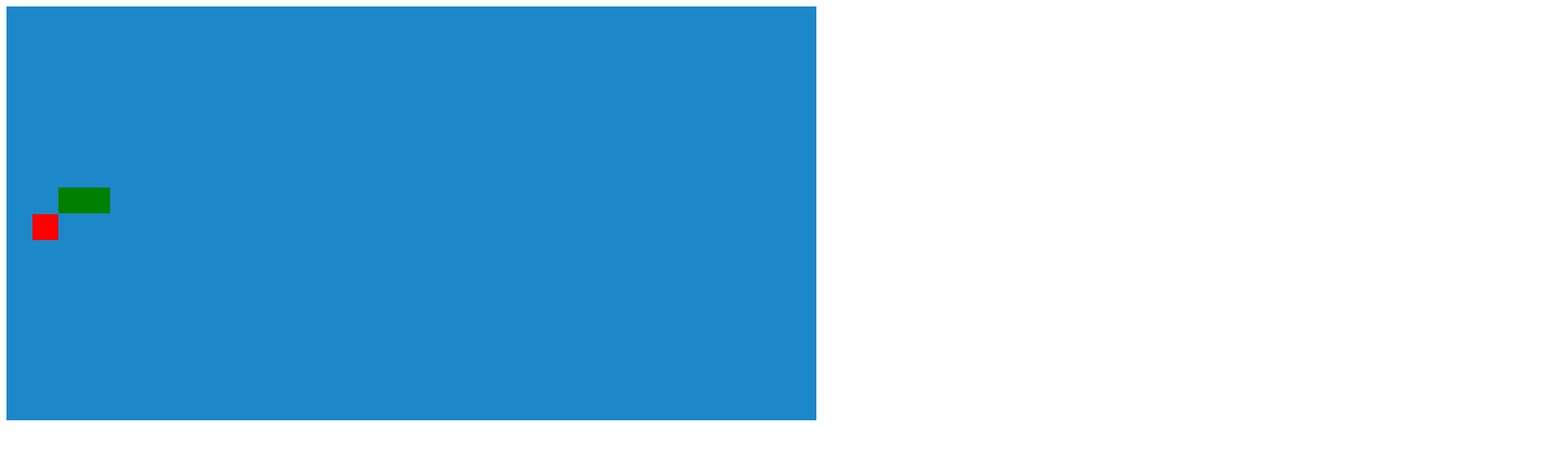
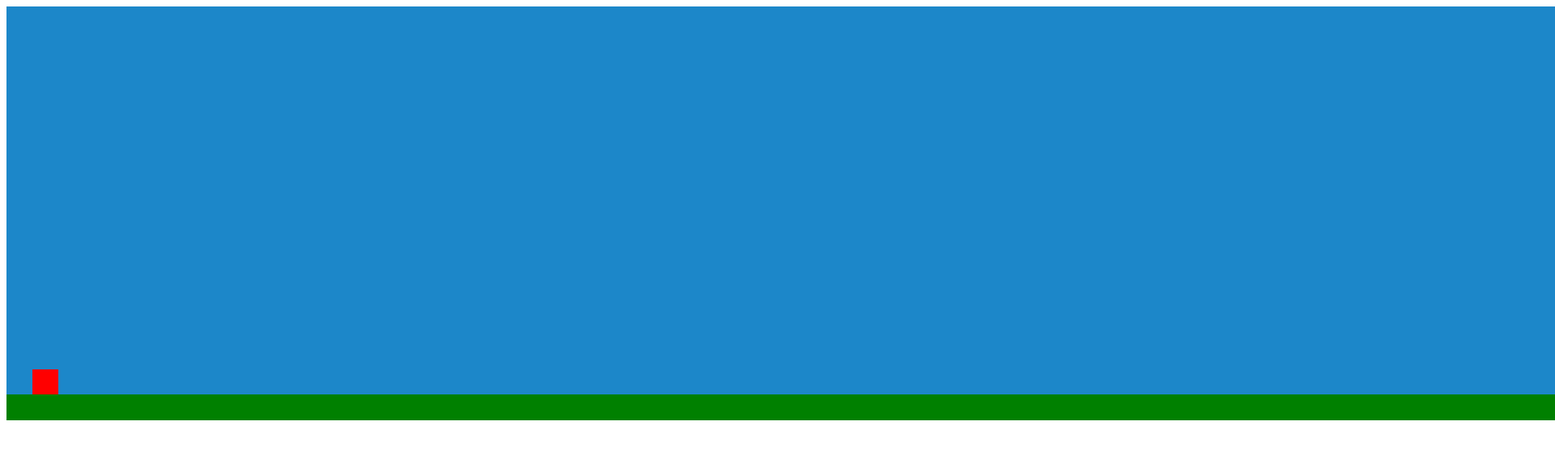
Before and after one commit to malik-shr/celestial, a website built with Vite: page core/index.html in a window 1280 px wide. Shown: the top 558 px of the page at 81% size, 1920 px wide, since content can reach past the window. Built offline with nearby package versions, Linux system fonts and the light colour scheme.

Commit message:
increased canvas size, changed ground pos etc.

```diff
--- a/core/index.html
+++ b/core/index.html
@@ -7,7 +7,7 @@
   </head>
   <body>
     <canvas
-    id="canvas" width="1000" height="512" style = "background-color:#1c87c9;">
+    id="canvas" width="1980" height="512" style = "background-color:#1c87c9;">
     </canvas>
     <script type="module" src="./src/main.js"></script>
   </body>
--- a/core/src/element/player.js
+++ b/core/src/element/player.js
@@ -47,8 +47,8 @@ export default class Player extends Element {
             this.isJumping = true
         }
 
-        if(!keysPressed.get(" ") && this.velocityY < -this.level.gravity-32 && this.isJumping === true) {
-            this.velocityY = -this.level.gravity-32
+        if(!keysPressed.get(" ") && this.velocityY < -this.level.gravity-64 && this.isJumping === true) {
+            this.velocityY = -this.level.gravity-64
             this.isJumping = false
         }
     }
--- a/core/src/level/level.js
+++ b/core/src/level/level.js
@@ -12,6 +12,6 @@ export default class Level {
         this.name = name
         this.elementList = new ElementList()
         this.gravity = 0
-        this.groundPosition = 256
+        this.groundPosition = 448
     }
 }
--- a/core/src/level/level1.js
+++ b/core/src/level/level1.js
@@ -7,4 +7,4 @@ import Level from "./level"
 export const level1 = new Level("1")
 
 level1.elementList.add(new Player(32, 64, level1))
-level1.elementList.add(new SolidBlock(64, 224, 2, 1))
+level1.elementList.add(new SolidBlock(0, 480, 64, 1))
```
